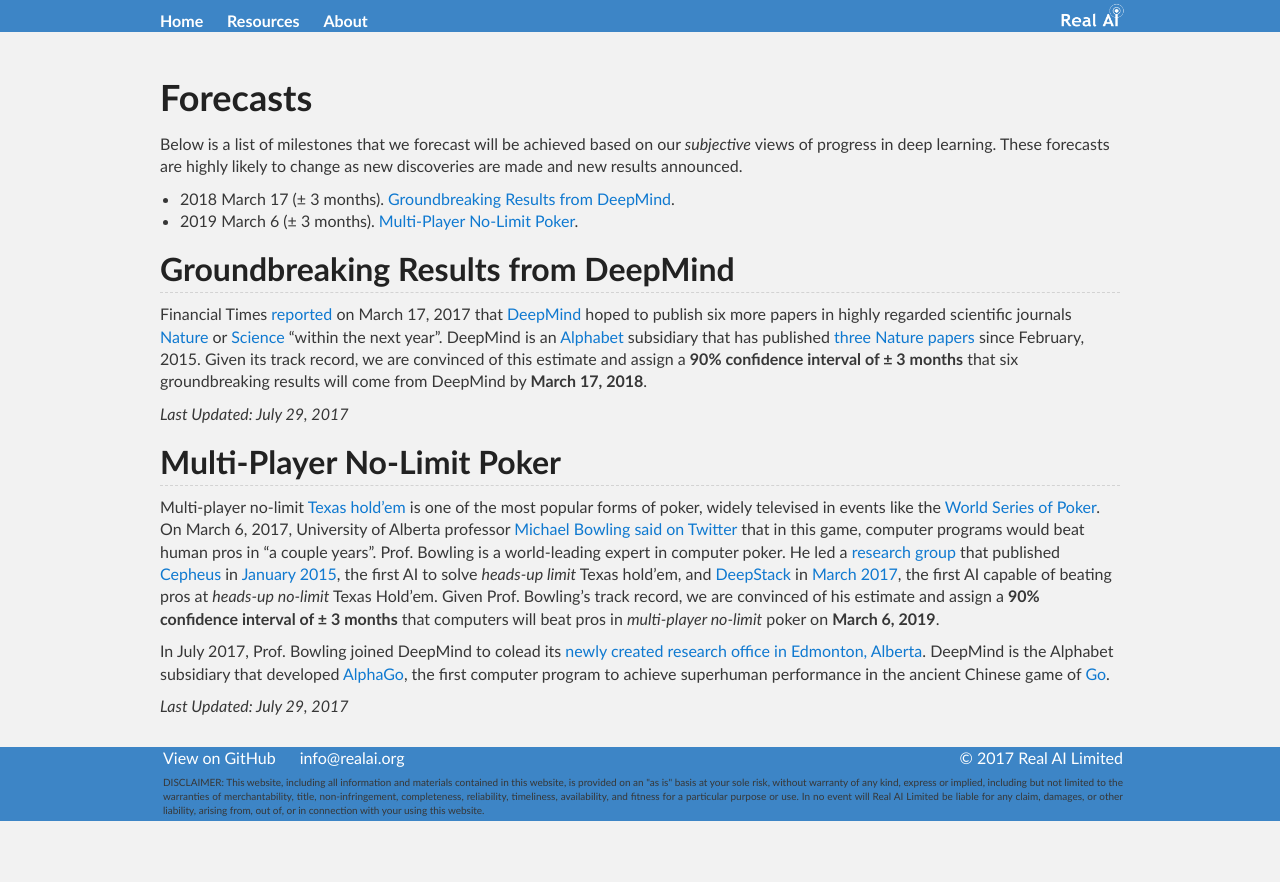
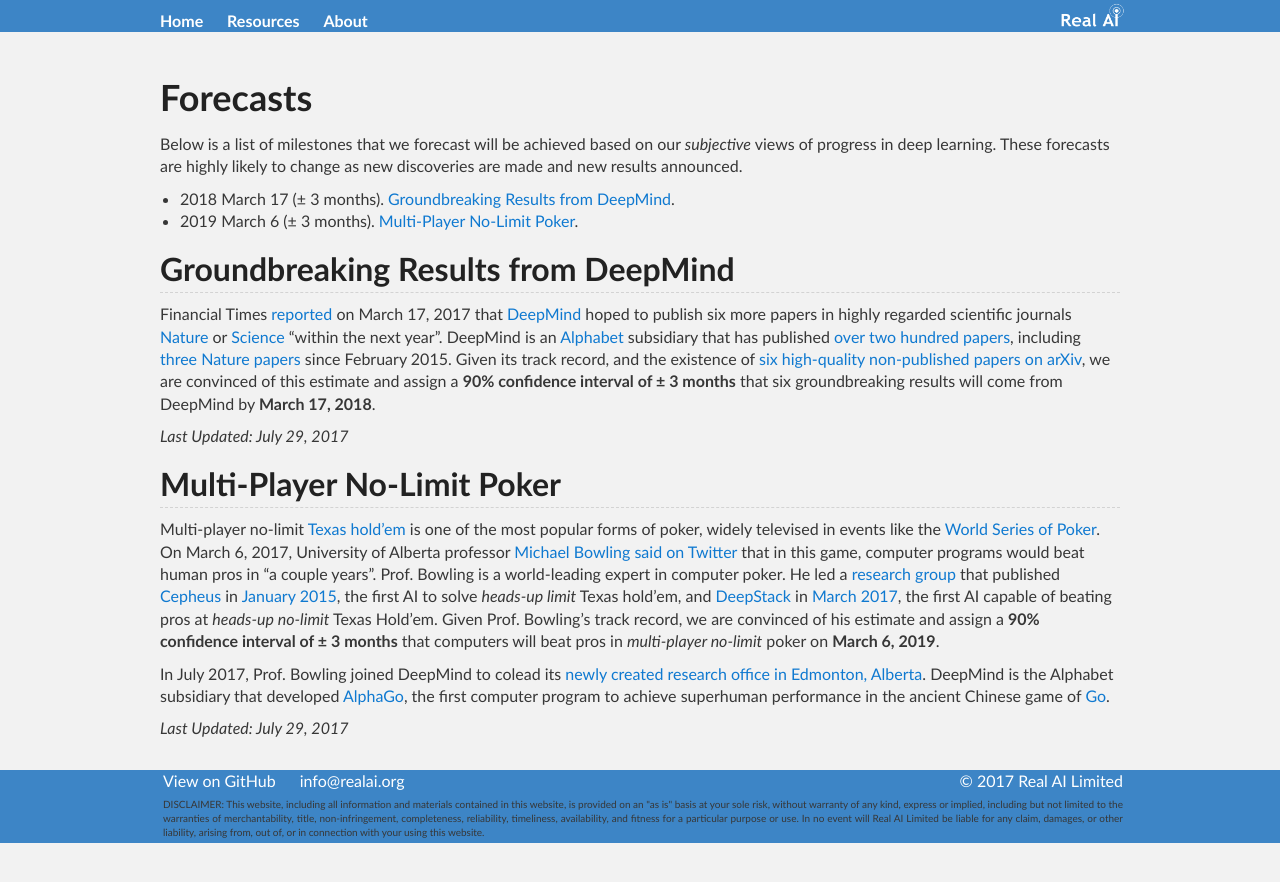
Before and after one commit to Tonywuhk/realai.org, a Jekyll site: the page built from forecasts.md, in a window 1280 px wide. Shown: the top 882 px of the page. Built offline with Jekyll 4.4.1, drawn with Linux system fonts in a browser that asks for light colours; our own code applies the rules of GitHub Pages for plain Markdown files; the repository's description, which GitHub fills in, is left out.

Commit message:
Update forecasts.md

```diff
--- a/forecasts.md
+++ b/forecasts.md
@@ -11,7 +11,7 @@
 ## Groundbreaking Results from DeepMind
 
 Financial Times [reported](https://www.ft.com/content/cada14c4-d366-11e6-b06b-680c49b4b4c0) on March 17, 2017 that [DeepMind](http://realai.org/labs/deepmind/
-) hoped to publish six more papers in highly regarded scientific journals [Nature](https://en.wikipedia.org/wiki/Nature_(journal)) or [Science](https://en.wikipedia.org/wiki/Science_(journal)) “within the next year”. DeepMind is an [Alphabet](http://realai.org/industry/alphabet/) subsidiary that has published [three](http://www.nature.com/nature/journal/v518/n7540/abs/nature14236.html) [Nature](http://www.nature.com/nature/journal/v529/n7587/full/nature16961.html) [papers](http://www.nature.com/nature/journal/v538/n7626/abs/nature20101.html) since February, 2015. Given its track record, we are convinced of this estimate and assign a **90% confidence interval of ± 3 months** that six groundbreaking results will come from DeepMind by **March 17, 2018**.
+) hoped to publish six more papers in highly regarded scientific journals [Nature](https://en.wikipedia.org/wiki/Nature_(journal)) or [Science](https://en.wikipedia.org/wiki/Science_(journal)) “within the next year”. DeepMind is an [Alphabet](http://realai.org/industry/alphabet/) subsidiary that has published [over two hundred papers](http://realai.org/labs/deepmind/publications/), including [three](http://www.nature.com/nature/journal/v518/n7540/abs/nature14236.html) [Nature](http://www.nature.com/nature/journal/v529/n7587/full/nature16961.html) [papers](http://www.nature.com/nature/journal/v538/n7626/abs/nature20101.html) since February 2015. Given its track record, and the existence of [six](https://arxiv.org/abs/1706.01427) [high-quality](https://arxiv.org/abs/1706.06551) [non-published](https://arxiv.org/abs/1707.02286) [papers](https://arxiv.org/abs/1707.03389) [on](https://arxiv.org/abs/1707.06170) [arXiv](https://arxiv.org/abs/1707.06887), we are convinced of this estimate and assign a **90% confidence interval of ± 3 months** that six groundbreaking results will come from DeepMind by **March 17, 2018**.
 
 *Last Updated: July 29, 2017*
 
```
